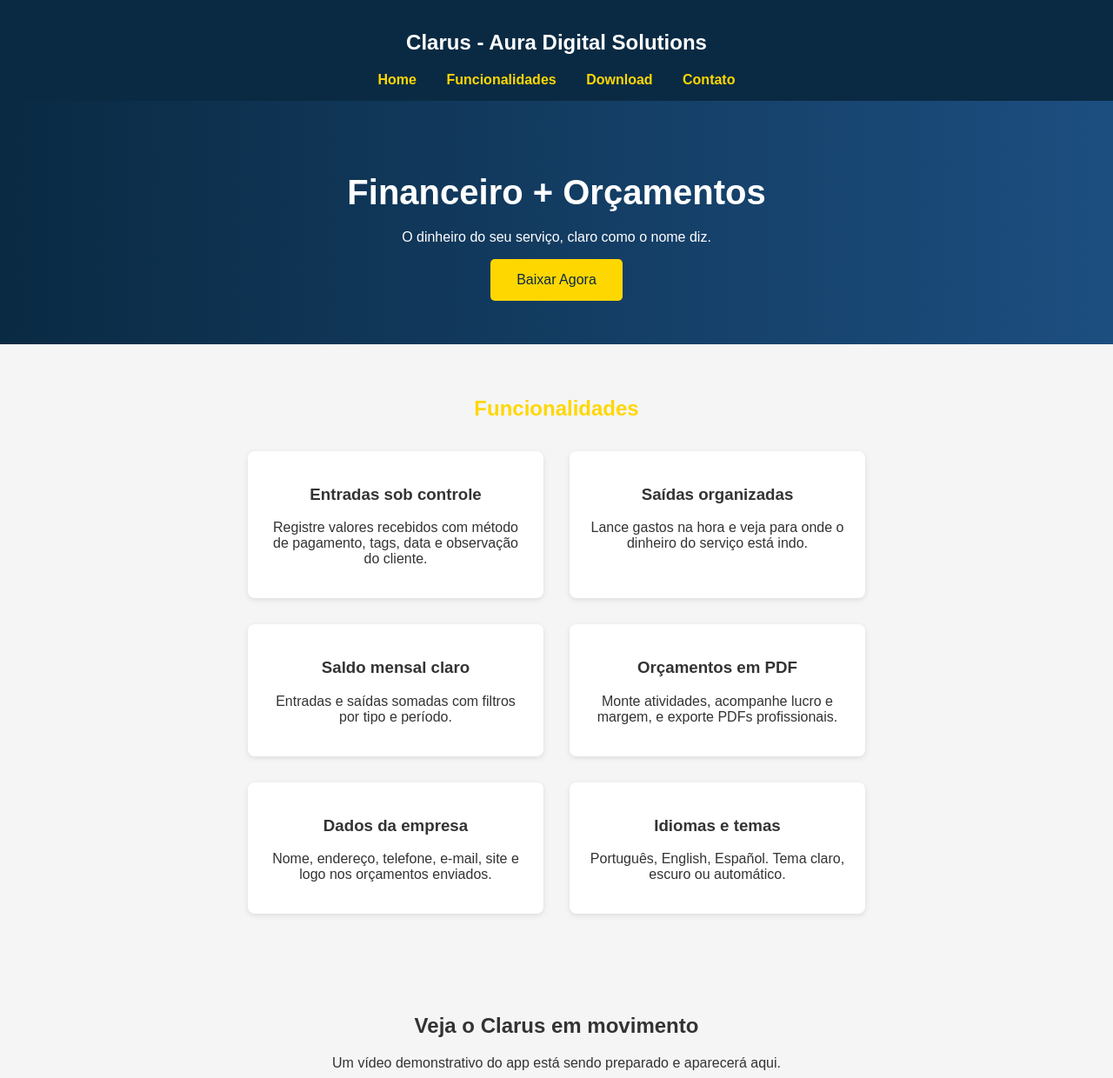
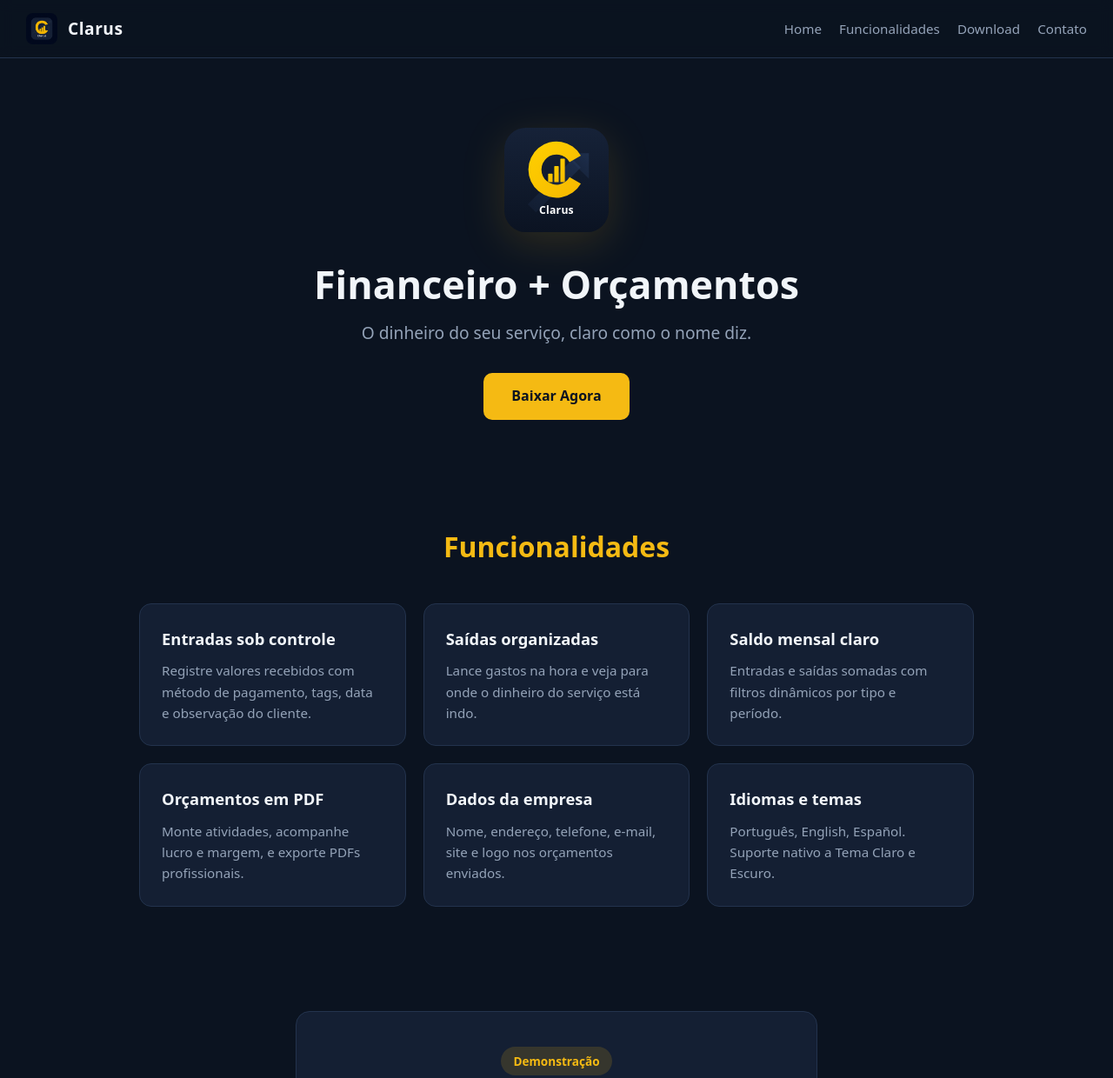
Before and after one commit to Claudio-Matheus/aura-digital-solutions-site, a plain HTML site: page index.html in a window 1280 px wide. Shown: the top 1240 px of the page at 87% size. Drawn offline with Linux system fonts and the light colour scheme.

Commit message:
Update index.html

```diff
--- a/index.html
+++ b/index.html
@@ -4,93 +4,264 @@
   <meta charset="UTF-8">
   <meta name="viewport" content="width=device-width, initial-scale=1.0">
   <title>Clarus - Aura Digital Solutions</title>
+
+  <!-- SEO e Redes Sociais -->
+  <meta name="description" content="O dinheiro do seu serviço, claro como o nome diz. Gestão financeira simples e orçamentos em PDF para prestadores de serviço.">
+  <meta property="og:title" content="Clarus - Financeiro + Orçamentos">
+  <meta property="og:description" content="O dinheiro do seu serviço, claro como o nome diz.">
+  <meta property="og:image" content="app_icon.jpeg">
+
+  <link rel="icon" type="image/jpeg" href="app_icon.jpeg">
+
   <style>
+    html {
+      scroll-behavior: smooth;
+    }
+
+    :root {
+      --bg-dark: #0b1320;
+      --bg-card: #141f33;
+      --bg-card-hover: #1b2a45;
+      --accent-gold: #f5ba13;
+      --accent-gold-hover: #ffd24d;
+      --text-main: #f1f5f9;
+      --text-muted: #94a3b8;
+      --border-color: #23334d;
+    }
+
+    * {
+      box-sizing: border-box;
+      margin: 0;
+      padding: 0;
+    }
+
     body {
-      font-family: Arial, sans-serif;
-      margin: 0;
-      background-color: #f5f5f5;
-      color: #333;
+      font-family: system-ui, -apple-system, BlinkMacSystemFont, "Segoe UI", Roboto, sans-serif;
+      background-color: var(--bg-dark);
+      color: var(--text-main);
+      line-height: 1.6;
     }
+
+    /* HEADER */
     header {
-      background-color: #0a2a43;
-      color: #fff;
-      padding: 15px;
-      text-align: center;
+      background-color: rgba(11, 19, 32, 0.95);
+      border-bottom: 1px solid var(--border-color);
+      padding: 15px 30px;
+      display: flex;
+      justify-content: space-between;
+      align-items: center;
+      position: sticky;
+      top: 0;
+      z-index: 100;
+      backdrop-filter: blur(8px);
     }
+
+    .brand {
+      display: flex;
+      align-items: center;
+      gap: 12px;
+      text-decoration: none;
+      color: var(--text-main);
+    }
+
+    .brand img {
+      width: 36px;
+      height: 36px;
+      border-radius: 8px;
+    }
+
+    .brand span {
+      font-weight: 700;
+      font-size: 1.2rem;
+      letter-spacing: 0.5px;
+    }
+
+    header nav {
+      display: flex;
+      gap: 20px;
+    }
+
     header nav a {
-      color: #FFD700;
-      margin: 0 15px;
+      color: var(--text-muted);
       text-decoration: none;
-      font-weight: bold;
+      font-size: 0.95rem;
+      font-weight: 500;
+      transition: color 0.2s;
     }
+
+    header nav a:hover {
+      color: var(--accent-gold);
+    }
+
+    /* HERO */
     .hero {
       text-align: center;
-      padding: 50px 20px;
-      background: linear-gradient(to right, #0a2a43, #1c4e80);
-      color: #fff;
+      padding: 80px 20px 60px;
+      max-width: 800px;
+      margin: 0 auto;
     }
+
+    .hero-icon {
+      width: 120px;
+      height: 120px;
+      margin-bottom: 25px;
+      filter: drop-shadow(0 12px 24px rgba(245, 186, 19, 0.15));
+      transition: transform 0.3s ease;
+    }
+
+    .hero-icon:hover {
+      transform: translateY(-4px) scale(1.02);
+    }
+
     .hero h1 {
-      font-size: 2.5em;
-      margin-bottom: 20px;
+      font-size: 2.8rem;
+      margin-bottom: 15px;
+      color: var(--text-main);
+      font-weight: 800;
+      line-height: 1.2;
     }
-    .hero button {
-      background-color: #FFD700;
-      color: #0a2a43;
+
+    .hero p {
+      font-size: 1.2rem;
+      color: var(--text-muted);
+      margin-bottom: 30px;
+    }
+
+    .btn-primary {
+      background-color: var(--accent-gold);
+      color: #0b1320;
       border: none;
-      padding: 15px 30px;
-      font-size: 1em;
+      padding: 14px 32px;
+      font-size: 1rem;
+      font-weight: 700;
       cursor: pointer;
-      border-radius: 5px;
+      border-radius: 10px;
+      transition: all 0.2s ease;
+      text-decoration: none;
+      display: inline-block;
     }
-    .hero button:hover {
-      background-color: #ffea85;
+
+    .btn-primary:hover {
+      background-color: var(--accent-gold-hover);
+      transform: translateY(-2px);
+      box-shadow: 0 6px 20px rgba(245, 186, 19, 0.3);
     }
+
+    /* SECTIONS */
     .section {
-      padding: 40px 20px;
-      max-width: 900px;
+      padding: 60px 20px;
+      max-width: 1000px;
       margin: auto;
     }
-    .section h2 {
-      color: #FFD700;
+
+    .section-title {
+      color: var(--accent-gold);
       text-align: center;
-      margin-bottom: 20px;
+      font-size: 2rem;
+      margin-bottom: 40px;
     }
-    .features {
-      display: flex;
-      flex-wrap: wrap;
-      justify-content: center;
+
+    .features-grid {
+      display: grid;
+      grid-template-columns: repeat(auto-fit, minmax(280px, 1fr));
+      gap: 20px;
     }
+
     .feature-card {
-      background: #fff;
-      margin: 15px;
-      padding: 20px;
-      border-radius: 8px;
-      box-shadow: 0 2px 6px rgba(0,0,0,0.1);
-      flex: 1 1 250px;
-      max-width: 300px;
+      background: var(--bg-card);
+      padding: 25px;
+      border-radius: 14px;
+      border: 1px solid var(--border-color);
+      transition: transform 0.2s, background-color 0.2s;
+    }
+
+    .feature-card:hover {
+      transform: translateY(-4px);
+      background-color: var(--bg-card-hover);
+    }
+
+    .feature-card h3 {
+      color: var(--text-main);
+      margin-bottom: 10px;
+      font-size: 1.15rem;
+    }
+
+    .feature-card p {
+      color: var(--text-muted);
+      font-size: 0.95rem;
+    }
+
+    /* CARD DE STATUS */
+    .status-card {
+      background: var(--bg-card);
+      border: 1px solid var(--border-color);
+      padding: 40px;
+      border-radius: 16px;
       text-align: center;
+      max-width: 600px;
+      margin: 0 auto;
     }
-    .video-section {
+
+    .badge {
+      display: inline-block;
+      background-color: rgba(245, 186, 19, 0.15);
+      color: var(--accent-gold);
+      padding: 6px 14px;
+      border-radius: 20px;
+      font-size: 0.85rem;
+      font-weight: 600;
+      margin-bottom: 15px;
+    }
+
+    /* FOOTER */
+    footer {
+      background-color: #070c14;
+      border-top: 1px solid var(--border-color);
+      color: var(--text-muted);
       text-align: center;
       padding: 40px 20px;
+      margin-top: 60px;
+      font-size: 0.9rem;
     }
-    footer {
-      background-color: #0a2a43;
-      color: #fff;
-      text-align: center;
-      padding: 20px;
+
+    footer a {
+      color: var(--accent-gold);
+      text-decoration: none;
     }
-    footer a {
-      color: #FFD700;
-      margin: 0 10px;
-      text-decoration: none;
+
+    footer a:hover {
+      text-decoration: underline;
+    }
+
+    .footer-links {
+      margin: 15px 0;
+    }
+
+    .disclaimer-text {
+      max-width: 700px;
+      margin: 15px auto;
+      font-size: 0.82rem;
+      opacity: 0.7;
+    }
+
+    @media (max-width: 600px) {
+      header {
+        flex-direction: column;
+        gap: 15px;
+      }
+      .hero h1 {
+        font-size: 2.1rem;
+      }
     }
   </style>
 </head>
 <body>
 
 <header>
-  <h2>Clarus - Aura Digital Solutions</h2>
+  <a href="index.html" class="brand">
+    <img src="app_icon.jpeg" alt="Logo Clarus">
+    <span>Clarus</span>
+  </a>
   <nav>
     <a href="#home">Home</a>
     <a href="#funcionalidades">Funcionalidades</a>
@@ -100,14 +271,15 @@
 </header>
 
 <section class="hero" id="home">
+  <img src="logo_hero.svg" alt="Clarus App Icon" class="hero-icon">
   <h1>Financeiro + Orçamentos</h1>
   <p>O dinheiro do seu serviço, claro como o nome diz.</p>
-  <button>Baixar Agora</button>
+  <a href="#download" class="btn-primary">Baixar Agora</a>
 </section>
 
 <section class="section" id="funcionalidades">
-  <h2>Funcionalidades</h2>
-  <div class="features">
+  <h2 class="section-title">Funcionalidades</h2>
+  <div class="features-grid">
     <div class="feature-card">
       <h3>Entradas sob controle</h3>
       <p>Registre valores recebidos com método de pagamento, tags, data e observação do cliente.</p>
@@ -118,7 +290,7 @@
     </div>
     <div class="feature-card">
       <h3>Saldo mensal claro</h3>
-      <p>Entradas e saídas somadas com filtros por tipo e período.</p>
+      <p>Entradas e saídas somadas com filtros dinâmicos por tipo e período.</p>
     </div>
     <div class="feature-card">
       <h3>Orçamentos em PDF</h3>
@@ -130,28 +302,39 @@
     </div>
     <div class="feature-card">
       <h3>Idiomas e temas</h3>
-      <p>Português, English, Español. Tema claro, escuro ou automático.</p>
+      <p>Português, English, Español. Suporte nativo a Tema Claro e Escuro.</p>
     </div>
   </div>
 </section>
 
-<section class="video-section">
-  <h2>Veja o Clarus em movimento</h2>
-  <p>Um vídeo demonstrativo do app está sendo preparado e aparecerá aqui.</p>
-  <p><strong>Vídeo em breve</strong></p>
+<section class="section">
+  <div class="status-card">
+    <span class="badge">Demonstração</span>
+    <h2>Veja o Clarus em movimento</h2>
+    <p style="color: var(--text-muted); margin-top: 10px;">Um vídeo demonstrativo interativo do app está sendo preparado e estará disponível em breve.</p>
+  </div>
 </section>
 
 <section class="section" id="download">
-  <h2>Download</h2>
-  <p>O Clarus está em fase final de preparação para distribuição. Assim que o download for liberado, o link aparecerá aqui.</p>
-  <p><strong>Download em breve</strong> — Android e iOS em preparação</p>
-  <button>Avise-me quando disponível</button>
+  <div class="status-card">
+    <span class="badge">Em Breve</span>
+    <h2>Download do Aplicativo</h2>
+    <p style="color: var(--text-muted); margin: 15px 0 25px;">O Clarus está em fase final de preparação para Android e iOS.</p>
+    <a href="mailto:contato@auradigitalsolutions.com.br?subject=Interesse%20no%20Clarus%20App" class="btn-primary">Avise-me quando disponível</a>
+  </div>
 </section>
 
 <footer id="contato">
-  <p>Contato: <a href="mailto:contato@auradigitalsolutions.com.br">contato@auradigitalsolutions.com.br</a> | <a href="https://www.auradigitalsolutions.com.br">www.auradigitalsolutions.com.br</a></p>
-  <p><a href="/disclaimer">Disclaimer</a> | <a href="/termos">Termos de Uso</a></p>
-  <p>Disclaimer: o Clarus é uma ferramenta de organização financeira e não substitui contabilidade, assessoria fiscal ou emissão de documentos oficiais.</p>
+  <p>Contato: <a href="mailto:contato@auradigitalsolutions.com.br">contato@auradigitalsolutions.com.br</a> | <a href="https://www.auradigitalsolutions.com.br" target="_blank">www.auradigitalsolutions.com.br</a></p>
+
+  <p class="footer-links">
+    <a href="disclaimer.html">Disclaimer</a> &bull; <a href="termos.html">Termos de Uso</a>
+  </p>
+
+  <p class="disclaimer-text">
+    Disclaimer: O Clarus é uma ferramenta de organização financeira e não substitui contabilidade, assessoria fiscal ou emissão de documentos fiscais oficiais.
+  </p>
+
   <p>&copy; 2026 Aura Digital Solutions. Todos os direitos reservados.</p>
 </footer>
 
```
